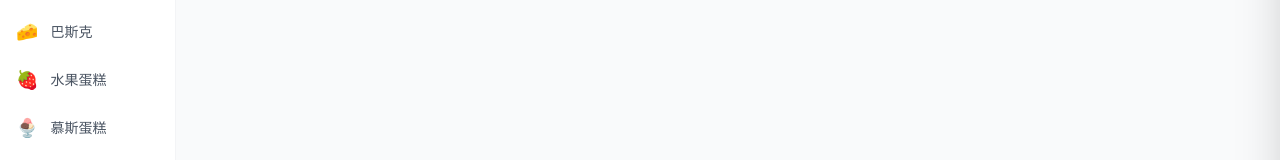
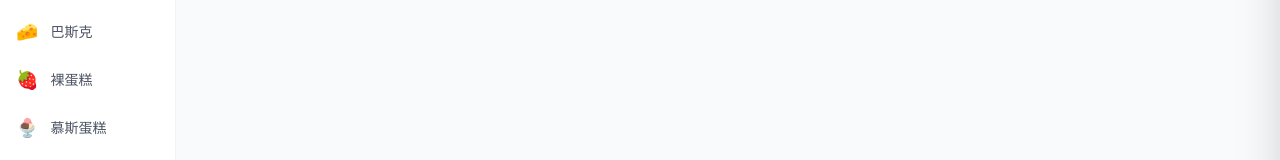
Before and after one commit to peterxia97/planet-sweets, a React (Vite) app: page / in a window 1280 px wide. Shown: the part 405-565 px from the top of the page. Built offline with nearby package versions, Linux system fonts and the light colour scheme.

Commit message:
update: 水果蛋糕改裸蛋糕，黑糖珍珠/方形/蝴蝶改为

```diff
--- a/src/data.ts
+++ b/src/data.ts
@@ -8,7 +8,7 @@ export const categories: Category[] = [
   { id: 1,  name: '水果奶油裱花蛋糕', icon: '🍓', description: '新鲜水果搭配轻盈奶油' },
   { id: 2,  name: '口味蛋糕',          icon: '🍮', description: '多种口味 丰富夹心' },
   { id: 3,  name: '巴斯克',           icon: '🧀', description: '焦香浓郁 绵密丝滑' },
-  { id: 4,  name: '水果蛋糕',         icon: '🍓', description: '新鲜水果 时令搭配' },
+  { id: 4,  name: '裸蛋糕',           icon: '🍓', description: '简约清新 水果本味' },
   { id: 5,  name: '慕斯蛋糕',         icon: '🍨', description: '丝滑慕斯 入口即化' },
   { id: 6,  name: '特定造型',         icon: '🎂', description: '定制造型 独一无二' },
   { id: 7,  name: '童趣款',           icon: '🧸', description: '可爱有趣 儿童最爱' },
@@ -483,7 +483,7 @@ export const cakes: Cake[] = [
     name: '黑糖珍珠',
     description: '4小时内食用完',
     price6: 0, price8: 0,
-    singlePrice: 5,
+    singlePrice: 10,
     image: '/heitangzhenzhu.JPG',
   },
 
@@ -506,7 +506,7 @@ export const cakes: Cake[] = [
     name: '方形',
     description: '方形造型',
     price6: 0, price8: 0,
-    singlePrice: 5,
+    singlePrice: 10,
     image: '/fangxing.JPG',
   },
   {
@@ -515,7 +515,7 @@ export const cakes: Cake[] = [
     name: '不规则蝴蝶',
     description: '不规则蝴蝶造型',
     price6: 0, price8: 0,
-    singlePrice: 5,
+    singlePrice: 10,
     image: '/buguizehudie.JPG',
   },
   {
```
